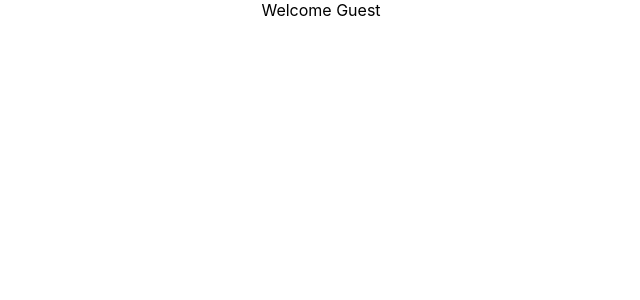
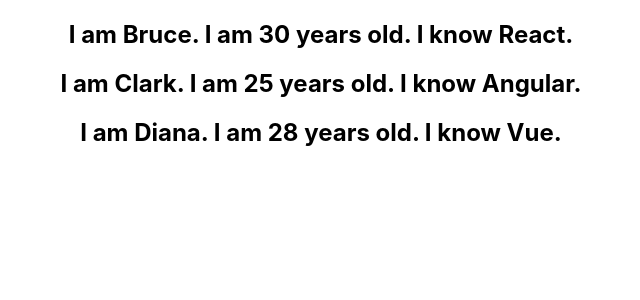
Before and after one commit to 0xbhvn/first-react-app, a React (Create React App) app: page / in a window 1280 px wide. Shown: the top 300 px of the page, without its empty margins (319-959 px from the left). Built offline with nearby package versions, Linux system fonts and the light colour scheme.

Commit message:
people list rendereing

```diff
--- a/src/App.js
+++ b/src/App.js
@@ -1,11 +1,11 @@
 import React from 'react'
 import './App.css'
-import UesrGreeting from './components/UesrGreeting'
+import NameList from './components/NameList'
 
 function App() {
   return (
     <div className="App">
-      <UesrGreeting />
+      <NameList />
     </div>
   );
 }
--- /dev/null
+++ b/src/components/NameList.js
@@ -0,0 +1,37 @@
+import React from 'react'
+import Person from './Person'
+
+function NameList() {
+    const names = ['Bruce', 'Clark', 'Diana']
+    const nameList = names.map(name => <h2>{ name }</h2>)
+
+    const people = [
+        {
+            id: 1,
+            name: 'Bruce',
+            age: 30,
+            skill: 'React'
+        },
+        {
+            id: 2,
+            name: 'Clark',
+            age: 25,
+            skill: 'Angular'
+        },
+        {
+            id: 3,
+            name: 'Diana',
+            age: 28,
+            skill: 'Vue'
+        }
+    ]
+    const peopleList = people.map(person => <Person person = { person } />)
+
+    return (
+        <div>
+            { peopleList }
+        </div>
+    )
+}
+
+export default NameList
--- /dev/null
+++ b/src/components/Person.js
@@ -0,0 +1,12 @@
+import React from 'react'
+
+
+function Person({ person }) {
+    return (
+        <div>
+            <h2>I am { person.name }. I am { person.age } years old. I know {person.skill }.</h2>
+        </div>
+    )
+}
+
+export default Person
```
